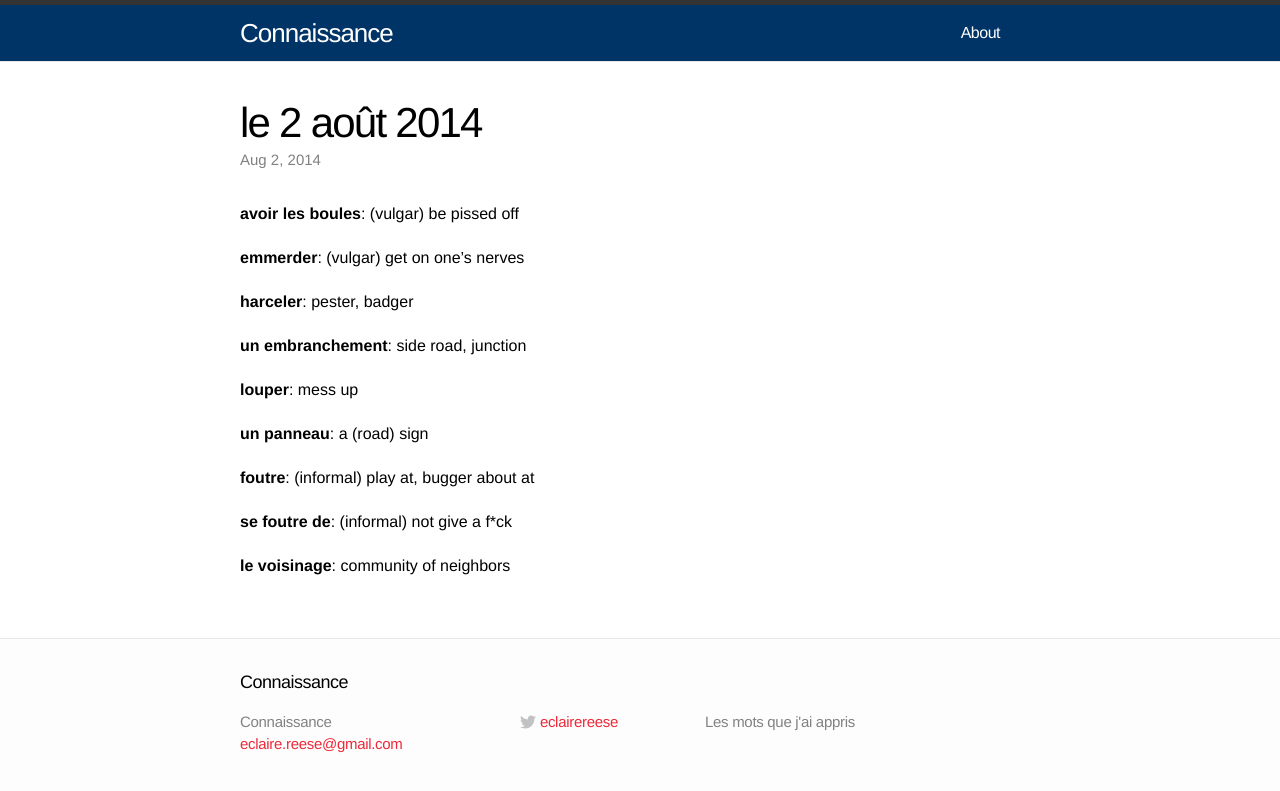
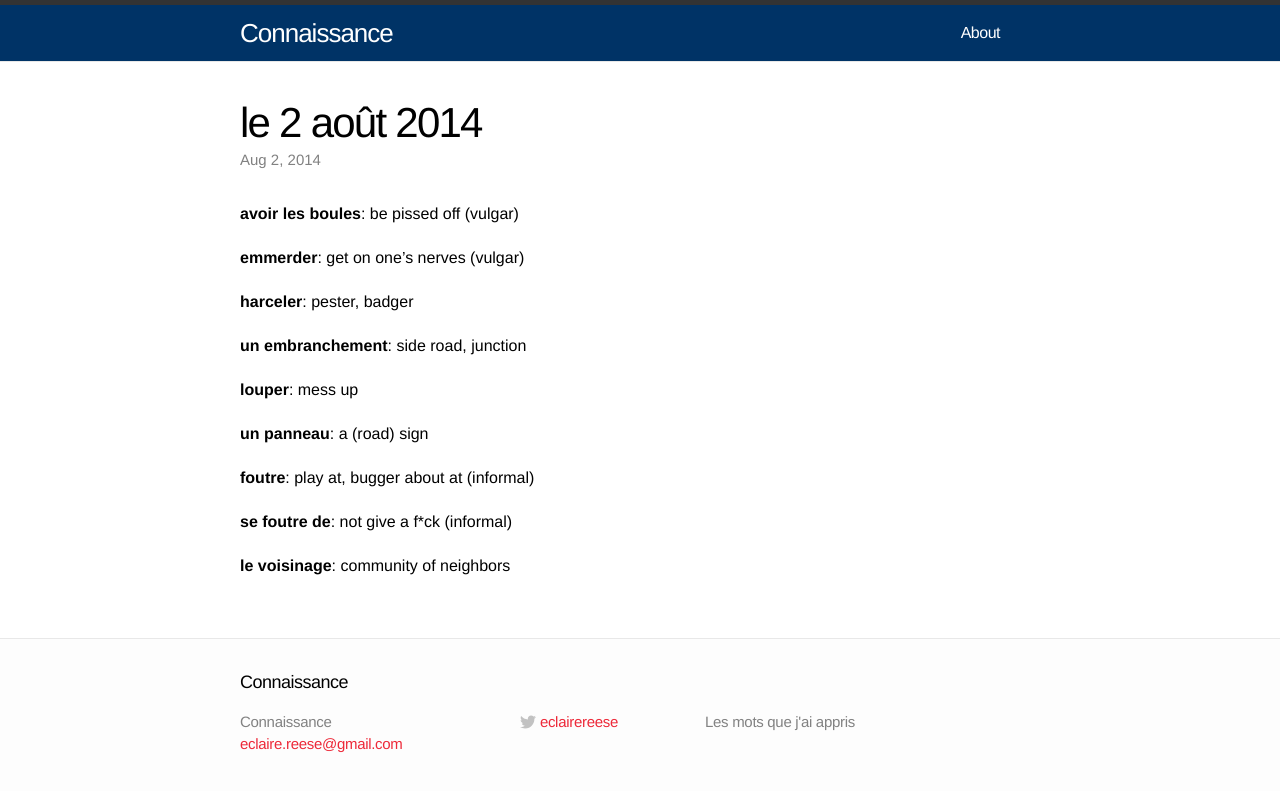
Before and after one commit to emilyreese/connaissance, a Jekyll site: the page built from _posts/2014-08-02-le-02-aout-2014.markdown, in a window 1280 px wide. Shown: the top 791 px of the page. Built offline with Jekyll 4.4.1, drawn with Linux system fonts in a browser that asks for light colours.

Commit message:
le 2 août: move word disclaimers to end

```diff
--- a/_posts/2014-08-02-le-02-aout-2014.markdown
+++ b/_posts/2014-08-02-le-02-aout-2014.markdown
@@ -5,9 +5,9 @@ date:   2014-08-02 09:05:30
 categories: mots
 ---
 
-**avoir les boules**: (vulgar) be pissed off
+**avoir les boules**: be pissed off (vulgar)
 
-**emmerder**: (vulgar) get on one's nerves
+**emmerder**: get on one's nerves (vulgar)
 
 **harceler**: pester, badger
 
@@ -17,8 +17,8 @@ categories: mots
 
 **un panneau**: a (road) sign
 
-**foutre**: (informal) play at, bugger about at
+**foutre**: play at, bugger about at (informal)
 
-**se foutre de**: (informal) not give a f*ck
+**se foutre de**: not give a f*ck (informal)
 
 **le voisinage**: community of neighbors
```
